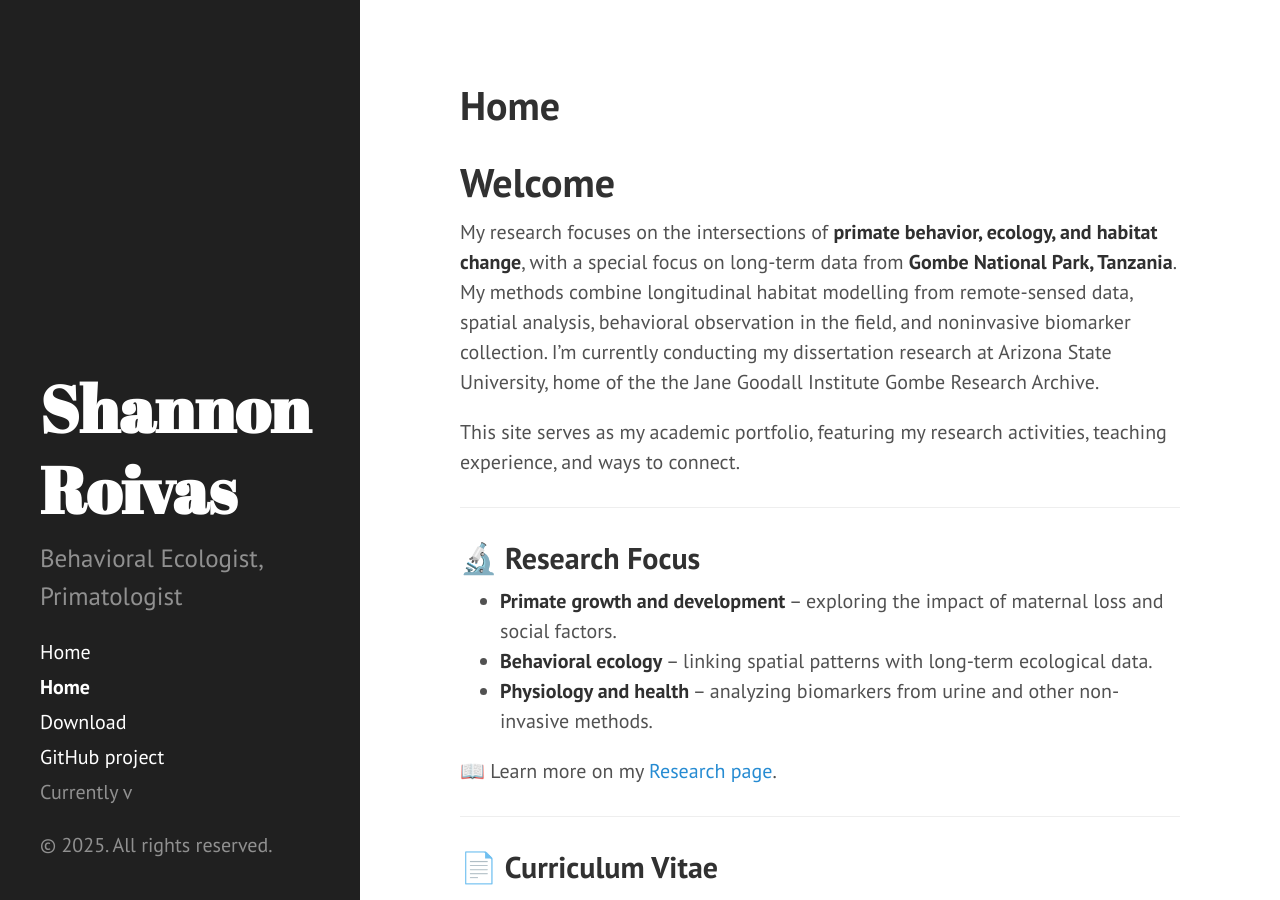
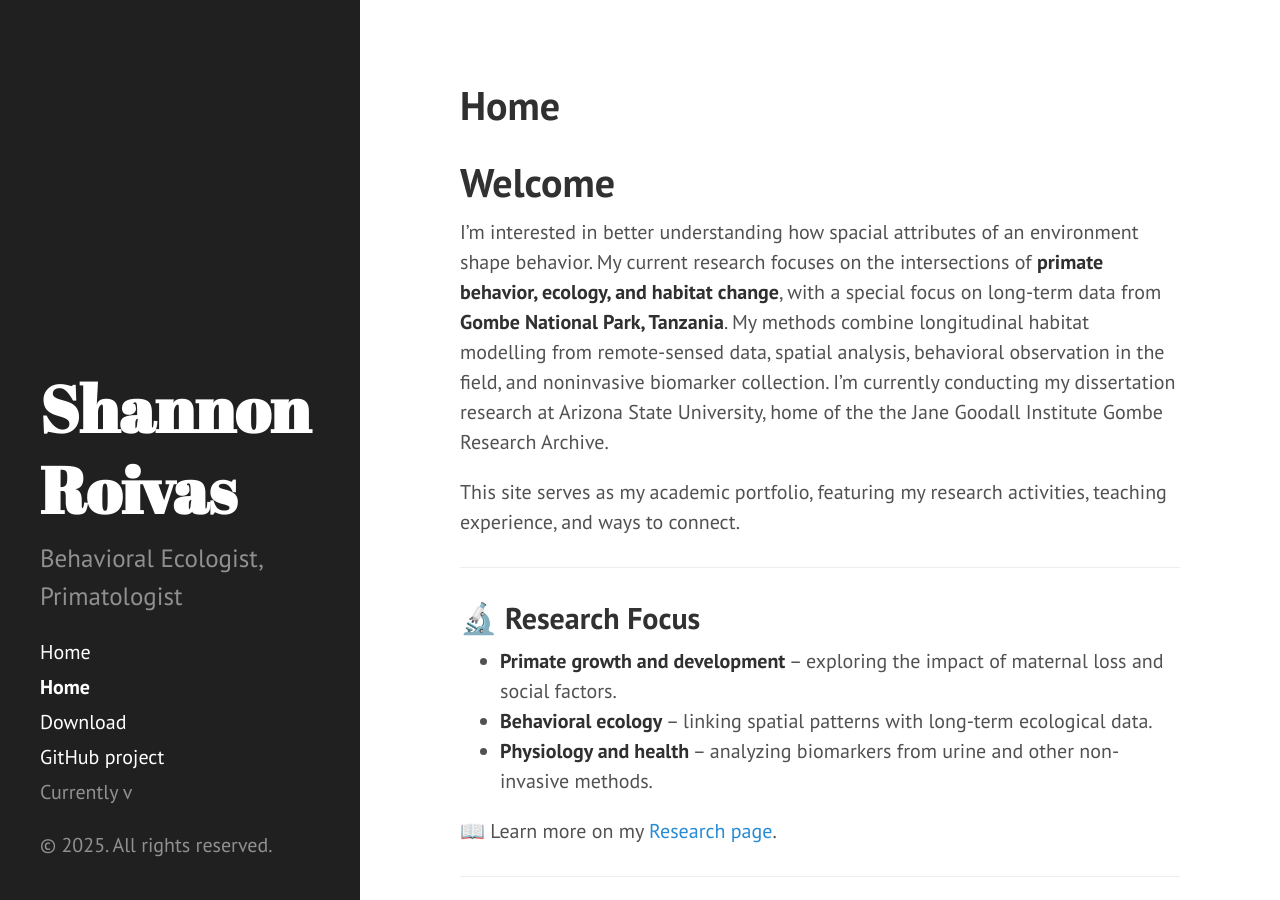
Before and after one commit to shannonroivas/shannonroivas.github.io, a Jekyll site: the page built from index.md, in a window 1280 px wide and 900 px high. Built offline with Jekyll 4.4.1, drawn with Linux system fonts in a browser that asks for light colours.

Commit message:
Update index.md

```diff
--- a/index.md
+++ b/index.md
@@ -5,7 +5,7 @@ title: "Home"
 
 # Welcome
 
-My research focuses on the intersections of **primate behavior, ecology, and habitat change**, with a special focus on long-term data from **Gombe National Park, Tanzania**. My methods combine longitudinal habitat modelling from remote-sensed data, spatial analysis, behavioral observation in the field, and noninvasive biomarker collection. I'm currently conducting my dissertation research at Arizona State University, home of the the Jane Goodall Institute Gombe Research Archive.
+I'm interested in better understanding how spacial attributes of an environment shape behavior. My current research focuses on the intersections of **primate behavior, ecology, and habitat change**, with a special focus on long-term data from **Gombe National Park, Tanzania**. My methods combine longitudinal habitat modelling from remote-sensed data, spatial analysis, behavioral observation in the field, and noninvasive biomarker collection. I'm currently conducting my dissertation research at Arizona State University, home of the the Jane Goodall Institute Gombe Research Archive.
 
 This site serves as my academic portfolio, featuring my research activities, teaching experience, and ways to connect.
 
```
